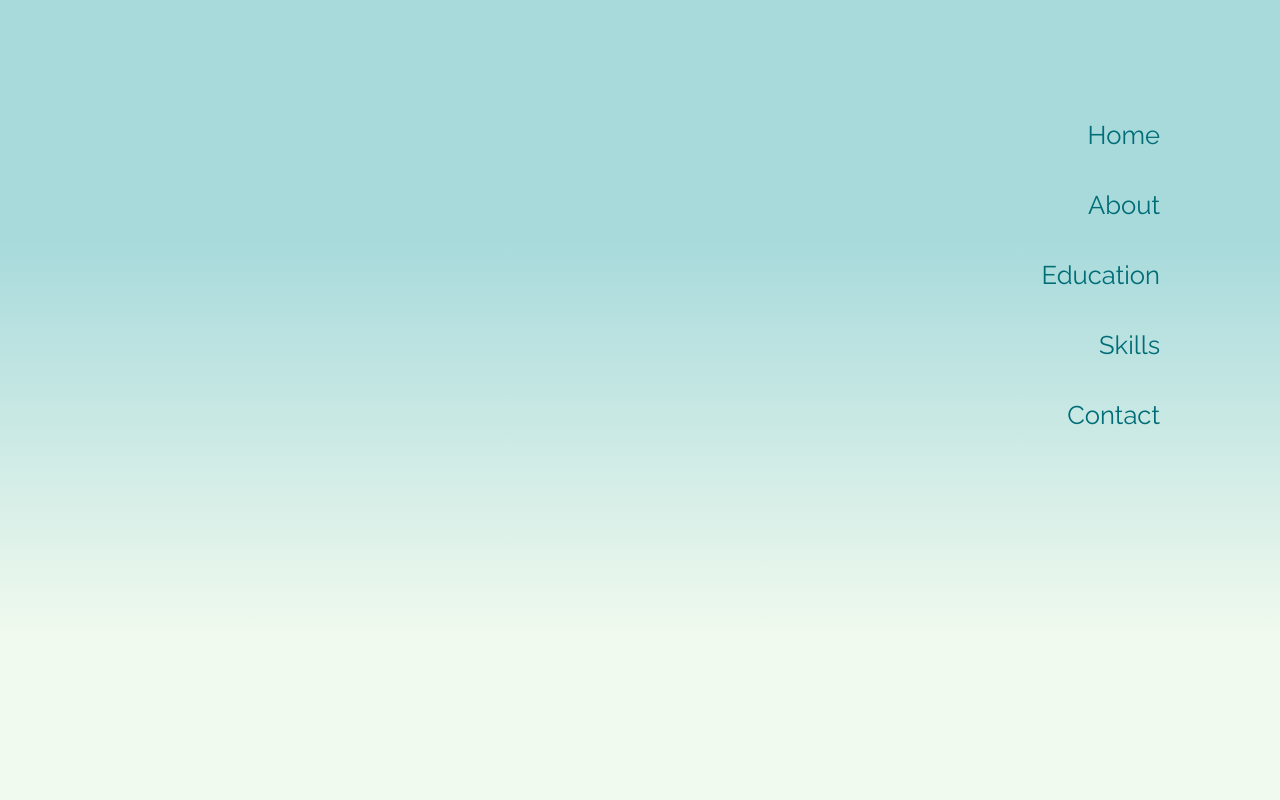
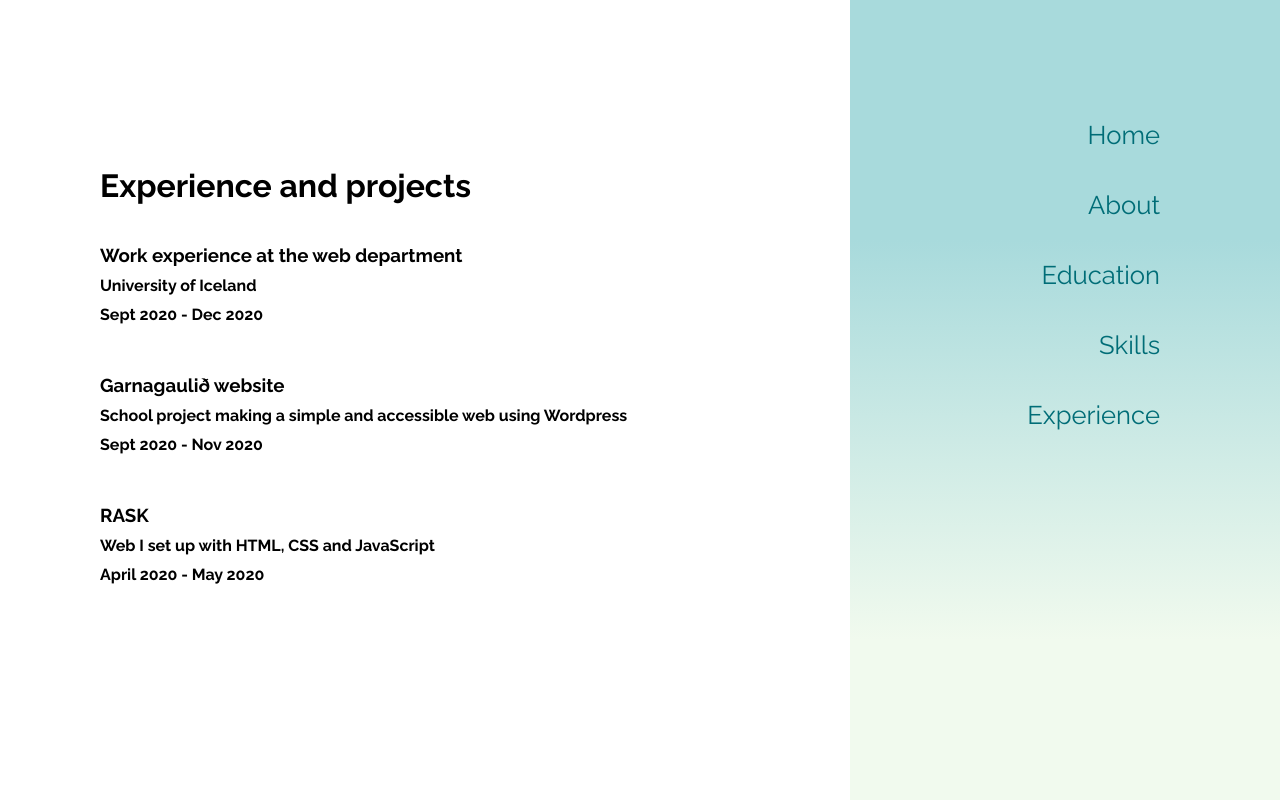
Before and after one commit to asajulia/cv, a React (Create React App) app: page /cv/experience in a window 1280 px wide. Built offline with nearby package versions, Linux system fonts and the light colour scheme.

Commit message:
contact out, experience in

```diff
--- a/src/App.js
+++ b/src/App.js
@@ -12,7 +12,7 @@ import Home from './contents/Home';
 import About from './contents/About';
 import Education from './contents/Education';
 import Skills from './contents/Skills';
-import Contact from './contents/Contact';
+import Experience from './contents/Experience';
 
 function App() {
 
@@ -23,13 +23,13 @@ return (
         <Route path="/cv/about" component={About} />
         <Route path="/cv/education" component={Education} />
         <Route path="/cv/skills" component={Skills} />
-        <Route path="/cv/contact" component={Contact} />
+        <Route path="/cv/experience" component={Experience} />
     <div className="nav">
         <Link to="/cv" className="item">Home</Link>
         <Link to="/cv/about" className="item">About</Link>
         <Link to="/cv/education" className="item">Education</Link>
         <Link to="/cv/skills" className="item">Skills</Link>
-        <Link to="/cv/contact" className="item">Contact</Link>
+        <Link to="/cv/experience" className="item">Experience</Link>
     </div>
   </div>
 </Router>
--- a/src/contents/Contact.js
+++ /dev/null
@@ -1,12 +0,0 @@
-import React, { Component } from 'react';
-class Contact extends Component {
-    render() {
-        return (
-            <div className="frontpage">
-                <h1 className="subtopic">Contact Me</h1>
-                <h3>Email  :   asajuliaa@gmail.com</h3>
-            </div>
-        )
-    }
-}
-export default Contact
--- /dev/null
+++ b/src/contents/Experience.js
@@ -0,0 +1,17 @@
+import React, { Component } from 'react';
+import Card from '../components/Card';
+class Experience extends Component {
+    render() {
+        return (
+            <div className="frontpage">
+                <div className="title">
+                    <h1 className="subtopic">Experience and projects</h1>
+                    <Card title="Work experience at the web department" where="University of Iceland" from="Sept 2020" to="Dec 2020"/>
+                    <Card title="Garnagaulið website" where="School project making a simple and accessible web using Wordpress" from="Sept 2020" to="Nov 2020"/>
+                    <Card title="RASK" where="Web I set up with HTML, CSS and JavaScript" from="April 2020" to="May 2020"/>
+                </div>
+            </div>
+        )
+    }
+    }
+export default Experience
```
